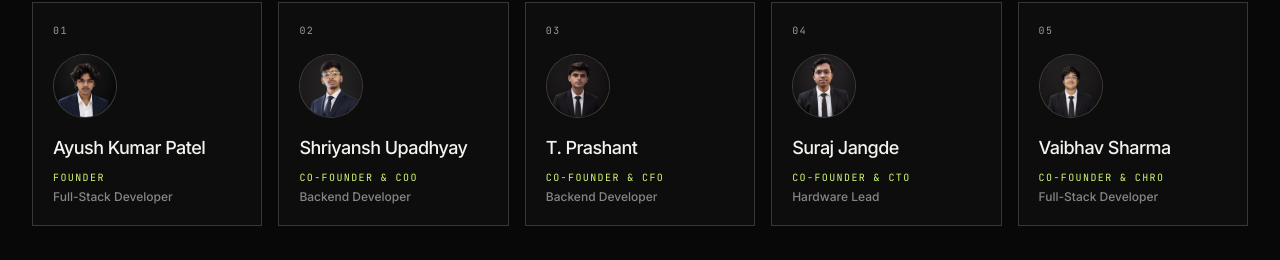
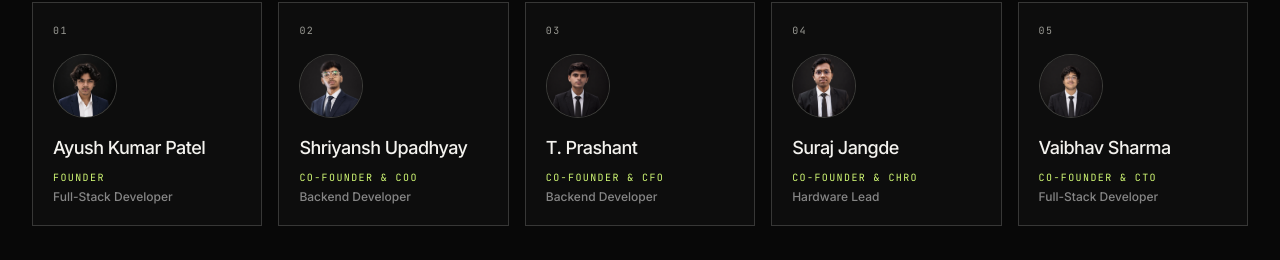
Before and after one commit to Ayushkumarpatel-AKP/enigmadev.tech, a Next.js app: page / in a window 1280 px wide. Shown: the part 5262-5522 px from the top of the page. Built offline with nearby package versions, Linux system fonts and the light colour scheme.

Commit message:
Swap the CTO and CHRO titles in the team data
- Suraj Jangde is now Co-Founder & CHRO
- Vaibhav Sharma is now Co-Founder & CTO

Co-authored-by: CommandCodeBot <noreply@commandcode.ai>

```diff
--- a/components/team-data.ts
+++ b/components/team-data.ts
@@ -54,7 +54,7 @@ export const TEAM: Member[] = [
   },
   {
     name: 'Suraj Jangde',
-    title: 'Co-Founder & CTO',
+    title: 'Co-Founder & CHRO',
     role: 'Hardware Lead',
     bio: 'Deep hardware experience, MSME-selected builder. Leads the technical vision across embedded systems and product.',
     tags: ['Hardware', 'Embedded', 'MSME Selected'],
@@ -65,7 +65,7 @@ export const TEAM: Member[] = [
   },
   {
     name: 'Vaibhav Sharma',
-    title: 'Co-Founder & CHRO',
+    title: 'Co-Founder & CTO',
     role: 'Full-Stack Developer',
     bio: 'Full-stack developer with hardware experience. 3× hackathon winner and MANAK National Award recipient.',
     tags: ['Full-Stack', 'Hardware', 'MANAK Awardee'],
```
